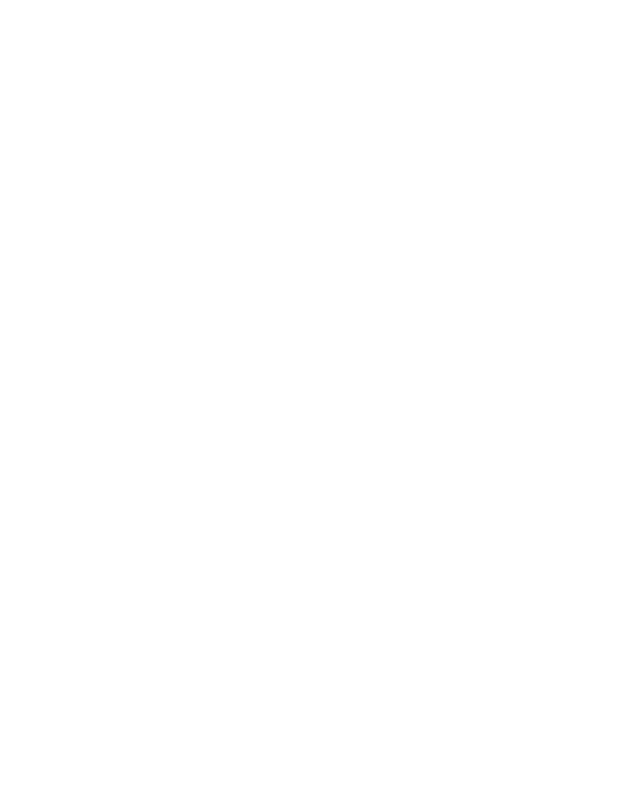
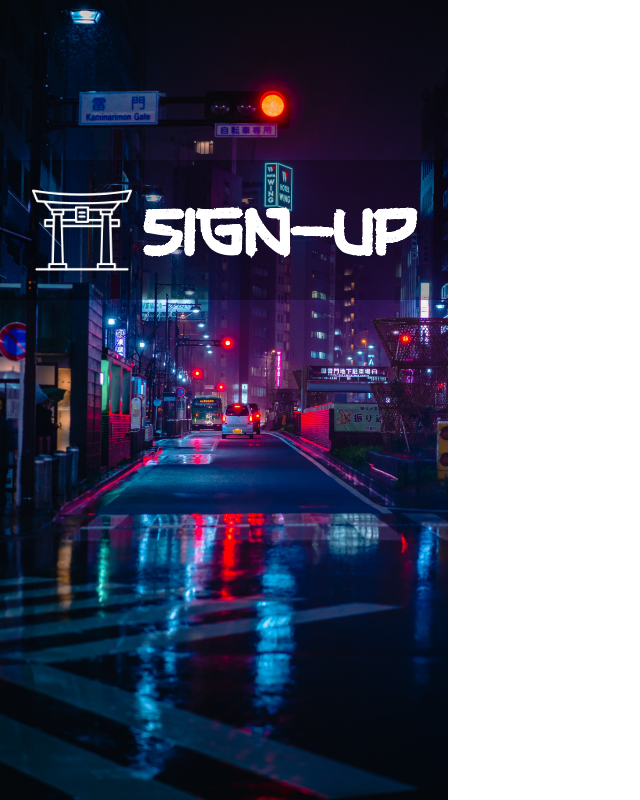
Before and after one commit to edi-jr/top-sign-up, a plain HTML site: page index.html in a window 1280 px wide. Shown: the whole page, without its empty margins (0-640 px from the left). Drawn offline with Linux system fonts and the light colour scheme.

Commit message:
Create hero section

```diff
--- a/assets/style.css
+++ b/assets/style.css
@@ -0,0 +1,43 @@
+* {
+  margin: 0;
+  padding: 0;
+  box-sizing: border-box;
+}
+
+@font-face {
+  font-family: "Shikamaru";
+  src: url("./fonts/Shikamaru.ttf");
+}
+
+.hero-img {
+  width: 35%;
+  height: 100vh;
+  background-image: url(./images/background.jpg);
+  background-size: cover;
+  background-repeat: no-repeat;
+  background-position: center;
+}
+
+.hero-content {
+  position: relative;
+  top: 20%;
+  padding: 20px 10px;
+  background: rgba(0, 0, 0, 0.3);
+  color: white;
+  display: flex;
+  justify-content: center;
+  align-items: center;
+}
+
+.hero-content img {
+  height: 100px;
+  filter: invert();
+  margin-right: 10px;
+}
+
+.hero-content h1 {
+  margin: 0;
+  font-size: 4rem;
+  font-family: "Shikamaru", sans-serif;
+  text-transform: uppercase;
+}
--- a/index.html
+++ b/index.html
@@ -7,6 +7,11 @@
   <title>Sign-up Form</title>
 </head>
 <body>
-
+  <section class="hero-img">
+    <div class="hero-content">
+      <img src="./assets/images/logo.png" alt="">
+      <h1>Sign-up</h1>
+    </div>
+  </section>
 </body>
 </html>
```
Also changed, not shown: assets/fonts/KATANA.ttf (added), assets/fonts/Shikamaru.ttf (added), assets/images/background.jpg (added), assets/images/logo.png (added).
